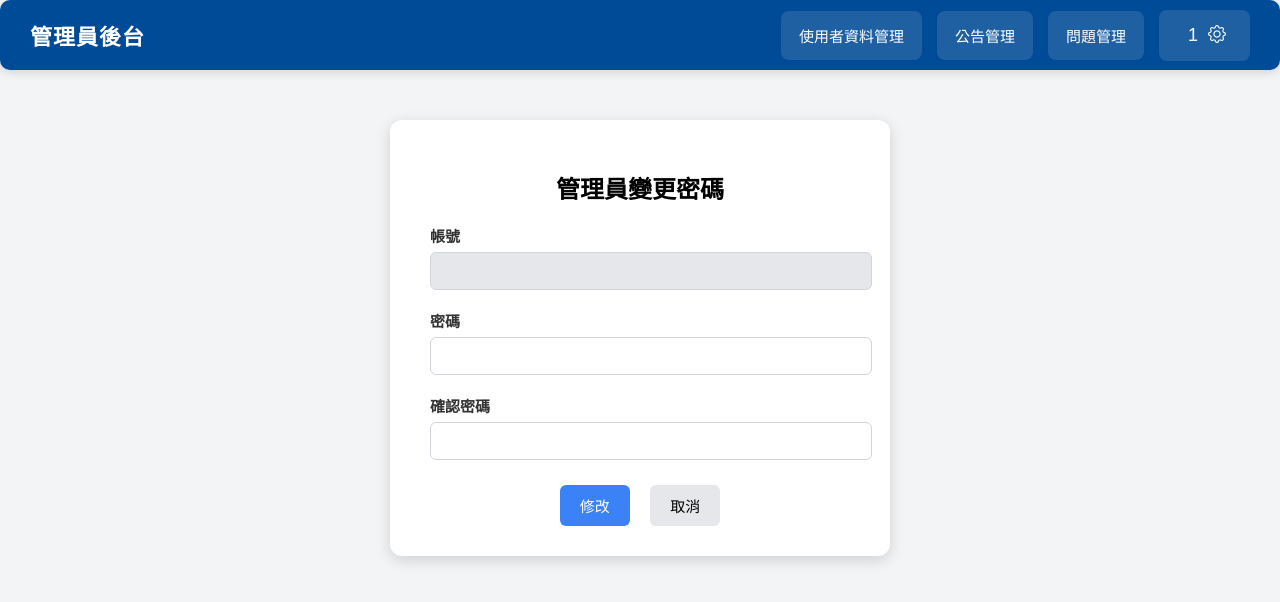
After one commit to wushuhsien/nyust_food, a PHP site: page /admin/admin_information.php in a window 1280 px wide. The commit adds this page. Shown: the top 602 px of the page. Run offline with PHP 8.4, Linux system fonts and the light colour scheme; the visitor is signed in with stand-in values (Sample User, id 1); data that the repository does not hold is empty.

Commit message:
問題、管理員首頁選單、變更管理員密碼

```diff
--- /dev/null
+++ b/admin/admin_information.php
@@ -0,0 +1,155 @@
+<?php
+session_start();
+include "../db.php";  // 引入資料庫連線
+
+// 假設你已經知道要編輯哪個帳號
+$account = $_SESSION['user']; // 或其他來源
+
+// 取得帳號資料
+$stmt = $link->prepare("SELECT * FROM account WHERE account = ?");
+$stmt->bind_param("s", $account);
+$stmt->execute();
+$result = $stmt->get_result();
+$row = $result->fetch_assoc();
+
+// 處理表單提交
+if (isset($_POST['update'])) {
+    $password = $_POST['password'];
+    $confirm_password = $_POST['confirm_password'];
+
+    if ($password !== $confirm_password) {
+        echo "<script>alert('密碼與確認密碼不一致！');</script>";
+    } else {
+        // 更新密碼
+        $stmt = $link->prepare("UPDATE account SET password = ? WHERE account = ?");
+        // $hashed_password = password_hash($password, PASSWORD_DEFAULT); // 建議使用 password_hash 亂碼
+        $stmt->bind_param("ss", $password, $account);
+        if ($stmt->execute()) {
+            echo "<script>alert('密碼更新成功！');window.location='admin.php';</script>";
+        } else {
+            echo "<script>alert('更新失敗！');</script>";
+        }
+    }
+}
+?>
+<!DOCTYPE html>
+<html lang="zh-Hant">
+
+<head>
+    <meta charset="UTF-8">
+    <title>管理員基本資料</title>
+    <style>
+        h2 {
+            text-align: center;
+            margin-bottom: 20px;
+            font-size: 24px;
+            font-weight: 600;
+        }
+
+        .container {
+            background: white;
+            width: 420px;
+            margin: 50px auto;
+            padding: 30px 40px;
+            border-radius: 12px;
+            box-shadow: 0 4px 15px rgba(0, 0, 0, 0.15);
+        }
+
+        .form-group {
+            margin-bottom: 20px;
+        }
+
+        label {
+            display: block;
+            font-size: 15px;
+            color: #333;
+            margin-bottom: 6px;
+            font-weight: bold;
+        }
+
+        input[type="text"],
+        input[type="password"] {
+            width: 100%;
+            padding: 10px;
+            border: 1px solid #d1d5db;
+            border-radius: 6px;
+            font-size: 14px;
+            transition: 0.2s;
+        }
+
+        input[type="text"]:focus,
+        input[type="password"]:focus {
+            border-color: #3b82f6;
+            outline: none;
+            box-shadow: 0 0 5px rgba(59, 130, 246, 0.4);
+        }
+
+        .btn-area {
+            text-align: center;
+            margin-top: 25px;
+        }
+
+        .btn {
+            padding: 10px 20px;
+            margin: 0 8px;
+            border: none;
+            border-radius: 6px;
+            font-size: 15px;
+            cursor: pointer;
+            transition: 0.2s;
+        }
+
+        .btn-save {
+            background: #3b82f6;
+            color: white;
+        }
+
+        .btn-save:hover {
+            background: #2563eb;
+        }
+
+        .btn-cancel {
+            background: #e5e7eb;
+        }
+
+        .btn-cancel:hover {
+            background: #d1d5db;
+        }
+    </style>
+</head>
+
+<body>
+    <?php include "admin_menu.php"; ?>
+    <div class="container">
+        <h2>管理員變更密碼</h2>
+        <form method="POST">
+            <input type="hidden" name="student_id" value="<?= $row['student_id'] ?>">
+
+
+            <div class="form-group">
+                <label>帳號</label>
+                <input type="text" name="username" value="<?= htmlspecialchars($row['account']) ?>" readonly style="background-color:#e5e7eb; color:#6b7280; cursor:not-allowed;">
+            </div>
+
+
+            <div class="form-group">
+                <label>密碼</label>
+                <input type="password" name="password" required>
+            </div>
+
+            <div class="form-group">
+                <label>確認密碼</label>
+                <input type="password" name="confirm_password" required>
+            </div>
+
+            <div class="btn-area">
+                <input type="submit" name="update" value="修改" class="btn btn-save">
+                <button type="button" onclick="window.location='admin.php'" class="btn btn-cancel">取消</button>
+            </div>
+
+        </form>
+
+    </div>
+</body>
+
+</html>
--- a/admin/admin_menu.php
+++ b/admin/admin_menu.php
@@ -1,4 +1,70 @@
+<?php
+$account = isset($_SESSION['user']) ? $_SESSION['user'] : '';
+?>
+<!DOCTYPE html>
+<html lang="zh-Hant">
+
+<head>
+    <meta charset="UTF-8">
+    <title>店家問題</title>
     <link rel="stylesheet" href="../css/admin_menu.css">
+    <link rel="stylesheet" href="https://cdn.jsdelivr.net/npm/bootstrap-icons@1.11.1/font/bootstrap-icons.css">
+    <style>
+        .user-settings {
+            display: flex;
+            align-items: center;
+            gap: 5px;
+            margin-left: auto;
+            /* 推到最右 */
+            position: relative;
+        }
+
+        .dropbtn {
+            background: none;
+            border: none;
+            cursor: pointer;
+            font-size: 1.2em;
+            color: white;
+        }
+
+        .dropdown-content {
+            display: none;
+            position: absolute;
+            top: 100%;
+            right: 0;
+            background-color: white;
+            border: 1px solid #ccc;
+            min-width: 150px;
+            z-index: 10;
+            box-shadow: 0 2px 4px rgba(0, 0, 0, 0.1);
+        }
+
+        .dropdown-content input {
+            width: 100%;
+            padding: 8px 12px;
+            border: none;
+            background: none;
+            text-align: left;
+            cursor: pointer;
+        }
+
+        .dropdown-content input:hover {
+            background-color: #f0f0f0;
+        }
+
+        .sub-dropdown {
+            display: none;
+            padding-left: 10px;
+        }
+
+        .account {
+            padding: 0 5px;
+            /* 左右各 5px 空白 */
+        }
+    </style>
+</head>
+
+<body>
     <div class="top-menu">
         <h1 style="cursor:pointer;" onclick="window.location.href='admin.php'">管理員後台</h1>
 
@@ -18,10 +84,47 @@
             </div>
             <div class="menu-item">問題管理
                 <div class="dropdown">
-                <a href="#">店家</a>
-                <a href="#">管理員</a>
+                    <a href="store_report.php">店家</a>
+                    <a href="admin_report.php">管理員</a>
                 </div>
             </div>
-        <div class="menu-item" onclick="window.location='../login.html'">登出</div>
+            <div class="menu-item">
+                <div class="user-settings">
+                    <button class="dropbtn" onclick="toggleDropdown()">
+                        <span class="account"><?php echo htmlspecialchars($account); ?></span>
+                        <i class="bi bi-gear"></i>
+                    </button>
+                    <div id="userDropdown" class="dropdown-content">
+                        <input type="button" value="店家設定 ▼" onclick="toggleSubMenu1()">
+                        <div id="subMenu1" class="sub-dropdown">
+                            <input type="button" value="店家資料" onclick="window.location='admin_information.php'">
+                        </div>
+                        <input type="button" value="登出" onclick="window.location='../login.html'">
                     </div>
                 </div>
+            </div>
+        </div>
+    </div>
+</body>
+<script>
+    function toggleSubMenu1() {
+        var sub = document.getElementById("subMenu1");
+        sub.style.display = (sub.style.display === "block") ? "none" : "block";
+    }
+
+    function toggleDropdown() {
+        var dropdown = document.getElementById("userDropdown"); // 改這裡
+        dropdown.style.display = (dropdown.style.display === "block") ? "none" : "block";
+    }
+
+    window.onclick = function(event) {
+        if (!event.target.closest('.user-settings')) {
+            var dropdowns = document.getElementsByClassName("dropdown-content");
+            for (var i = 0; i < dropdowns.length; i++) {
+                dropdowns[i].style.display = "none";
+            }
+        }
+    }
+</script>
+
+</html>
--- a/store.php
+++ b/store.php
@@ -8,7 +8,6 @@ include "db.php";
 <head>
 <meta charset="UTF-8">
 <title>店家首頁</title>
-<!-- 引入 Bootstrap Icons -->
 <link rel="stylesheet" href="https://cdn.jsdelivr.net/npm/bootstrap-icons@1.11.1/font/bootstrap-icons.css">
 <style>
     body {
--- a/student.php
+++ b/student.php
@@ -10,7 +10,6 @@ include "db.php";
     <meta charset="UTF-8">
     <title>學生/教職員首頁</title>
 
-    <!-- Bootstrap Icons -->
     <link rel="stylesheet" href="https://cdn.jsdelivr.net/npm/bootstrap-icons@1.11.1/font/bootstrap-icons.css">
 
     <style>
```
Also changed, not shown: admin/admin_report.php (added, +19 -0 lines), admin/store_report.php (added, +19 -0 lines). Lines whose indentation alone changed are shown as unchanged.
